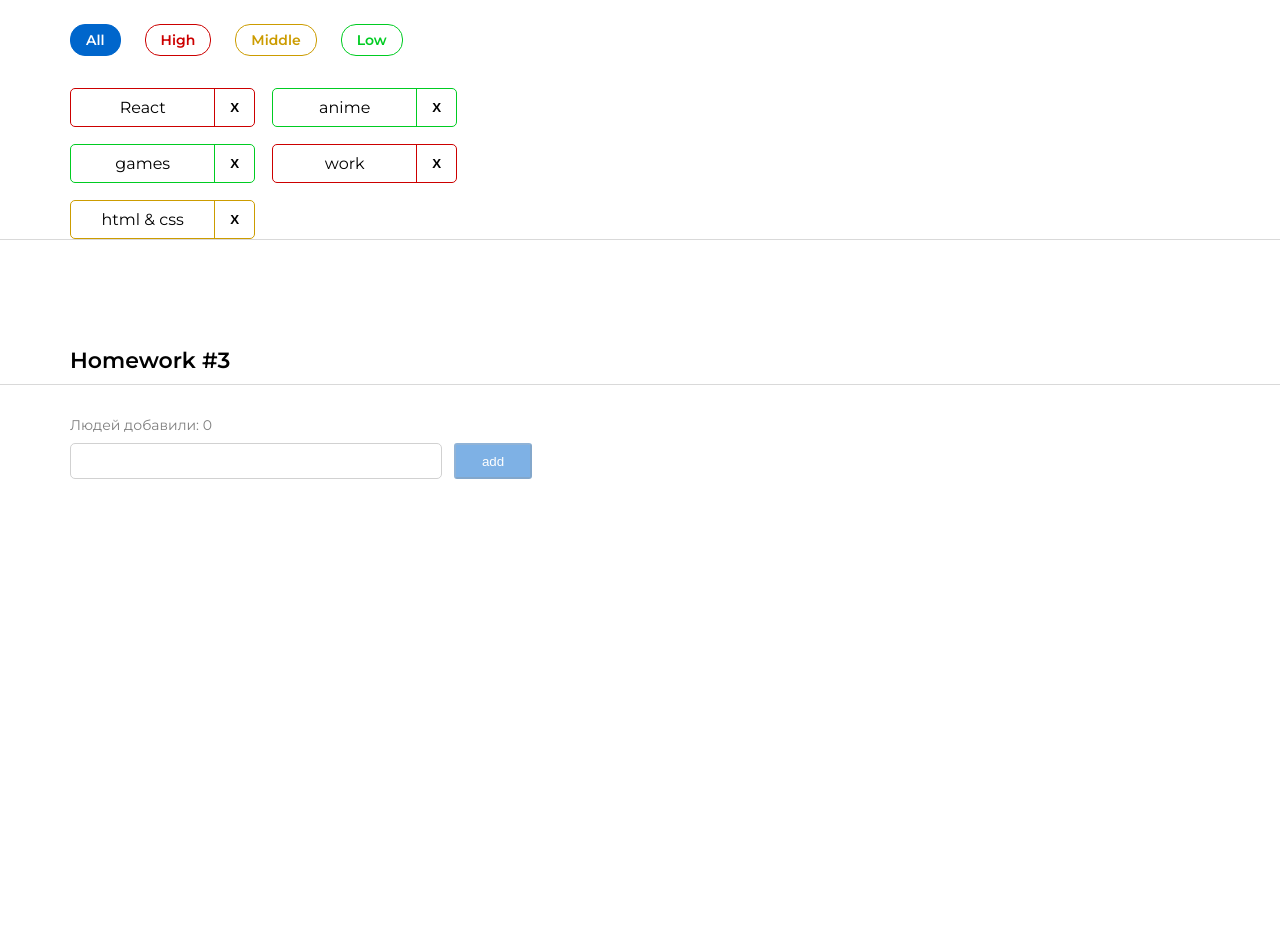
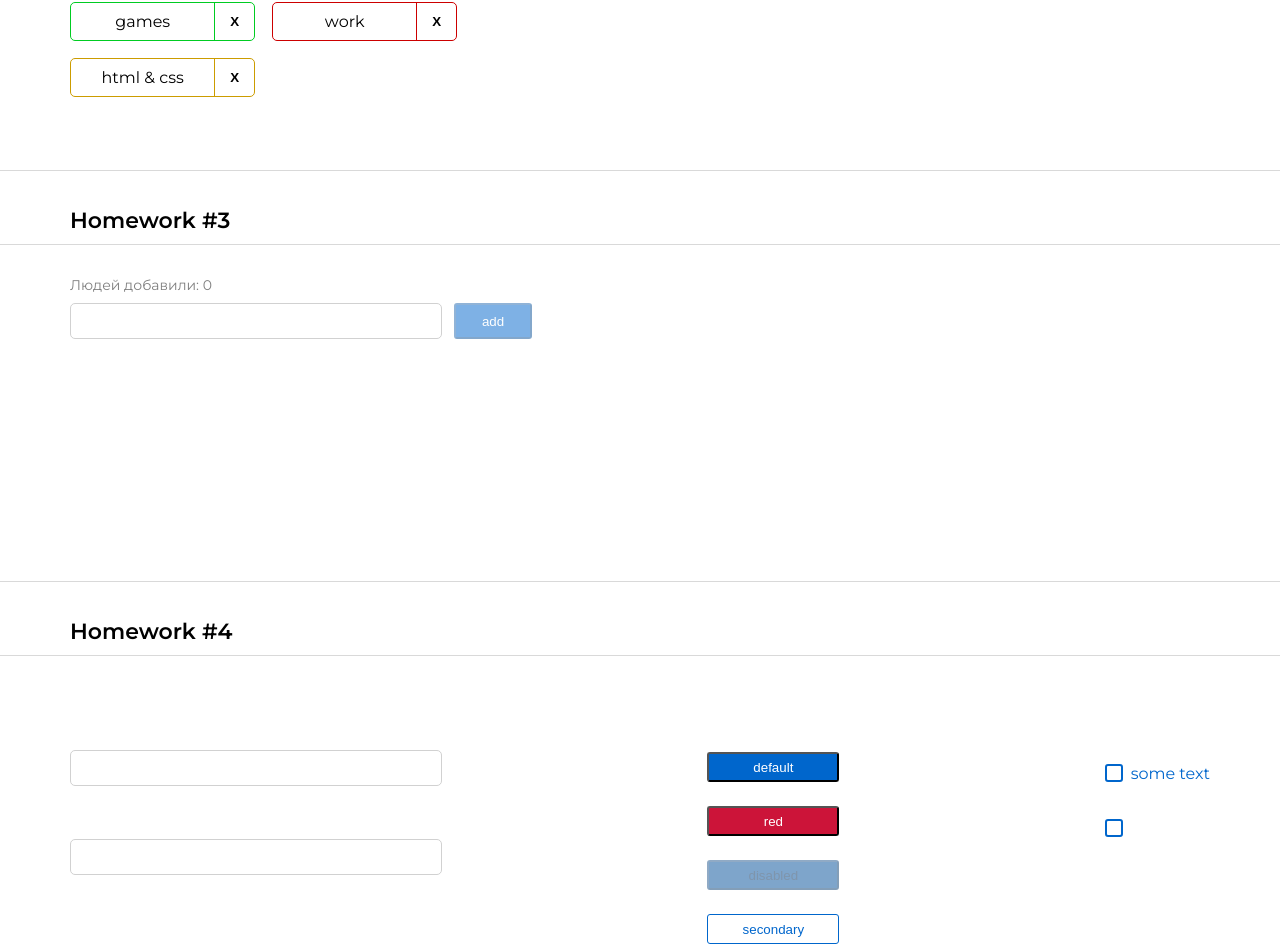
Before and after one commit to rus55/hwself-check, a React (Create React App) app: page / in a window 1280 px wide. Shown: the part 628-1572 px from the top of the page. Before the commit the page ends 1349 px from the top, so only its background shows below. Built offline with nearby package versions, Linux system fonts and the light colour scheme.

Commit message:
fourth task

```diff
--- a/src/s1-main/App.module.css
+++ b/src/s1-main/App.module.css
@@ -13,5 +13,5 @@
     color: #000000;
     border-bottom: 1px solid #D9D9D9;
     border-top: 1px solid #D9D9D9;
-    padding: 107px 0 10px 70px;
+    padding: 36px 0 10px 70px;
 }
--- a/src/s1-main/App.tsx
+++ b/src/s1-main/App.tsx
@@ -3,6 +3,7 @@ import s from './App.module.css'
 import HW1 from '../s2-homeworks/hw01/HW1'
 import HW2 from '../s2-homeworks/hw02/HW2';
 import HW3 from '../s2-homeworks/hw03/HW3';
+import HW4 from '../s2-homeworks/hw04/HW4';
 
 function App() {
     return (
@@ -11,7 +12,7 @@ function App() {
             {/*раскомментировать по ходу выполнения*/}
             <HW2/>
             <HW3/>
-            {/*<HW4/>*/}
+            <HW4/>
 
             {/*при выполнении дз 5 и более - закомментировать здесь дз 1-4, так как они есть внутри дз 5*/}
             {/*<HW5/>*/}
--- a/src/s2-homeworks/hw02/affairs/Affairs.module.css
+++ b/src/s2-homeworks/hw02/affairs/Affairs.module.css
@@ -53,4 +53,5 @@
     gap: 17px;
     flex-wrap: wrap;
     max-width: 450px;
+    padding-bottom: 73px;
 }
--- a/src/s2-homeworks/hw03/Greeting.tsx
+++ b/src/s2-homeworks/hw03/Greeting.tsx
@@ -27,6 +27,8 @@ const Greeting: React.FC<GreetingPropsType> = (
     } // деструктуризация пропсов
 ) => {
    const inputClass = `${s.input} ${error ? s.errorInput : ''}`
+    console.log('error', error)
+    console.log('name', name)
 
     return (
         <div id={'hw3-form'} className={s.greetingForm}>
--- a/src/s2-homeworks/hw04/Stand.module.css
+++ b/src/s2-homeworks/hw04/Stand.module.css
@@ -8,12 +8,14 @@
     display: flex;
     flex-direction: column;
     gap: 48px;
+    margin-top: 20px;
 }
 
 .buttons {
     display: flex;
     flex-direction: column;
     gap: 24px;
+    margin-top: 96px;
 }
 
 .checkboxes {
--- a/src/s2-homeworks/hw04/common/c1-SuperInputText/SuperInputText.module.css
+++ b/src/s2-homeworks/hw04/common/c1-SuperInputText/SuperInputText.module.css
@@ -1,13 +1,21 @@
 .input:focus {
+
 }
 
 .input {
+    width: 372px;
+    height: 36px;
+    border: 1px solid #D1D1D1;
+    border-radius: 5px;
 }
 
 .inputWrapper {
+    display: flex;
+    flex-direction: column-reverse;
 }
 
 .superInput {
+
 }
 
 .errorInput {
@@ -17,4 +25,6 @@
 }
 
 .error {
+    color: #CC1439;
+    padding-bottom: 5px;
 }
--- a/src/s2-homeworks/hw04/common/c2-SuperButton/SuperButton.module.css
+++ b/src/s2-homeworks/hw04/common/c2-SuperButton/SuperButton.module.css
@@ -1,36 +1,57 @@
 .button {
+    color: #FFFFFF;
+    border-radius: 3px;
+    width: 132px;
+    height: 30px;
 }
 
 .disabled {
+    color: #002E5C;
+    background: #004D99;
+    opacity: 0.5;
 }
 
 .secondary {
+    background: none;
+    color: #0066CC;
+    border: 1px solid #0066CC;
 }
 
 .default {
+    background: #0066CC;
 }
 
 .red {
+    background: #CC1439;
 }
 
 .default:hover {
+    background: #0080FF;
 }
 
 .red:hover {
+    background: #FF1A47;
 }
 
 .secondary:hover {
+    background: #E5F0FA;
 }
 
 
 .default:active {
+    background: #0059B3;
 }
 
 .secondary:active {
+    background: #C9E5FF;
+    border: 1px solid #0066CC;
 }
 
 .red:active {
+    background: #B31232;
+
 }
 
 .button:disabled {
+    background: #004D99;
 }
--- a/src/s2-homeworks/hw04/common/c2-SuperButton/SuperButton.tsx
+++ b/src/s2-homeworks/hw04/common/c2-SuperButton/SuperButton.tsx
@@ -17,13 +17,10 @@ const SuperButton: React.FC<SuperButtonPropsType> = (
         ...restProps // все остальные пропсы попадут в объект restProps, там же будет children
     }
 ) => {
-    const finalClassName = s.button
-        // + (disabled
-        //         ? ...
-        //         : xType === 'red'
-        //             ? ...
-        + (className ? ' ' + className : '') // задачка на смешивание классов
+        const finalClassName = s.button + ' ' + (xType === 'red' ? s.red : xType === 'secondary' ? s.secondary : s.default) + ' ' + (disabled ? s.disabled : '')
+        // const finalClassName = `${s.button} ${xType === 'red' ? s.red : xType === 'secondary' ? s.secondary : s.default} ${disabled ? s.disabled : ''}`
 
+       // `${s.СТИЛЬ КНОПКИ}  ${xType==='КРАСНЫЙ' ? ДАВАЙ КРАСНЫЙ СТИЛЬ : xType === 'secondary' ? ДАВАЙ СЕКОНДАРИ СТИЛЬ: ДАВАЙ ПО ДЕФОЛТУ } ${disabled ? ДАВАЙ ДИЗАБЛЕТ СТИЛЬ :  ПУСТУЮ СТРОКУ} `
     return (
         <button
             disabled={disabled}
--- a/src/s2-homeworks/hw04/common/c3-SuperCheckbox/SuperCheckbox.tsx
+++ b/src/s2-homeworks/hw04/common/c3-SuperCheckbox/SuperCheckbox.tsx
@@ -28,7 +28,14 @@ const SuperCheckbox: React.FC<SuperCheckboxPropsType> = (
 ) => {
     const onChangeCallback = (e: ChangeEvent<HTMLInputElement>) => {
         // задачка на написание онченджа
-
+        // ЕСЛИ(onChangeChecked ВООБЩЕ СУЩЕСТВУЕТ){
+        //    ПЕРЕДАТЬ ЕМУ ИВЕНТ.ЧТО-ТО.ЧТО-ТО
+        //}
+        // ЕСЛИ(onChange ВООБЩЕ СУЩЕСТВУЕТ){
+        //    ПЕРЕДАТЬ ЕМУ ИВЕНТ
+        //}
+        onChangeChecked?.(e.currentTarget.checked)
+        onChange?.(e)
     }
 
     const finalInputClassName = s.checkbox
```
